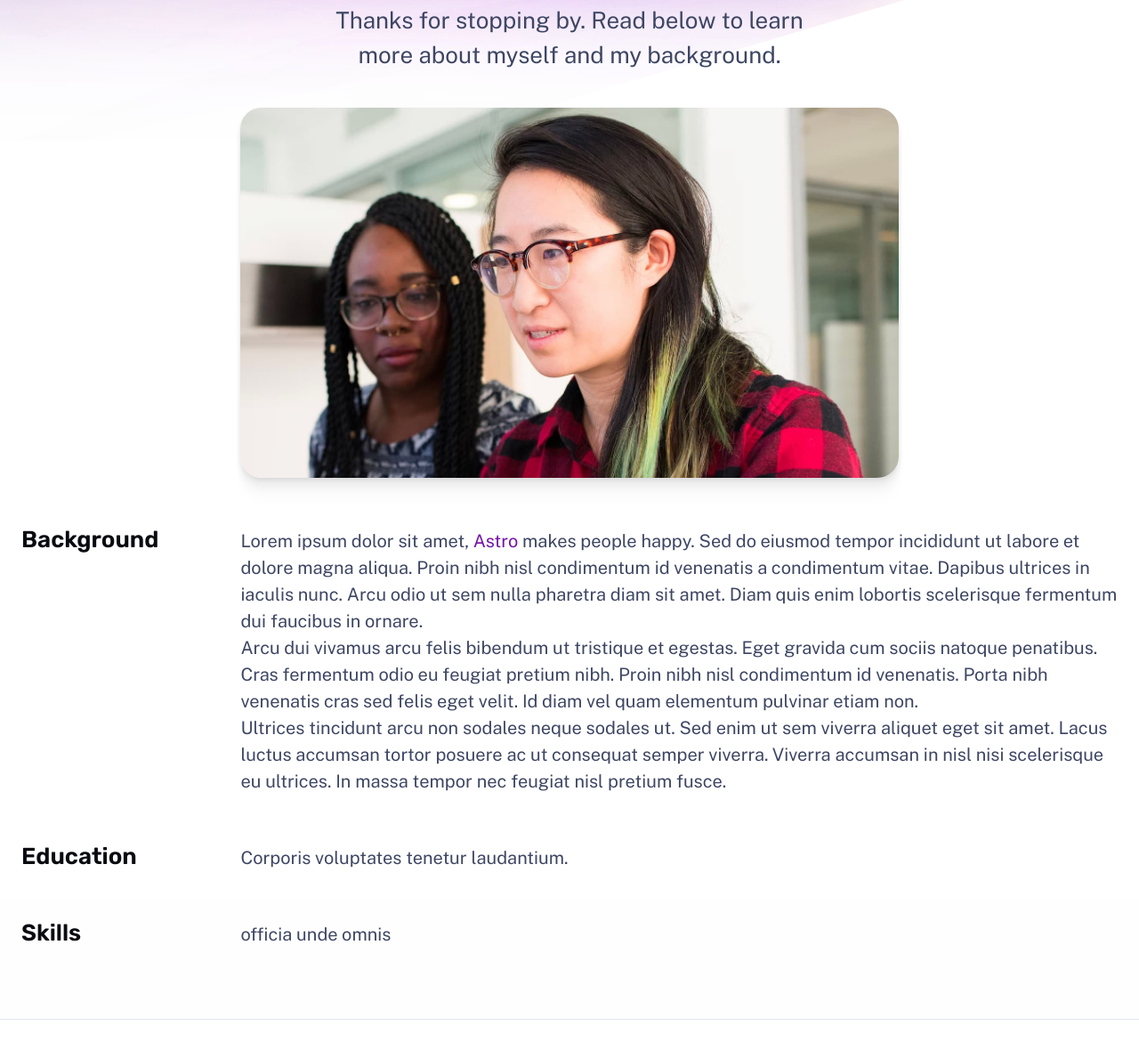
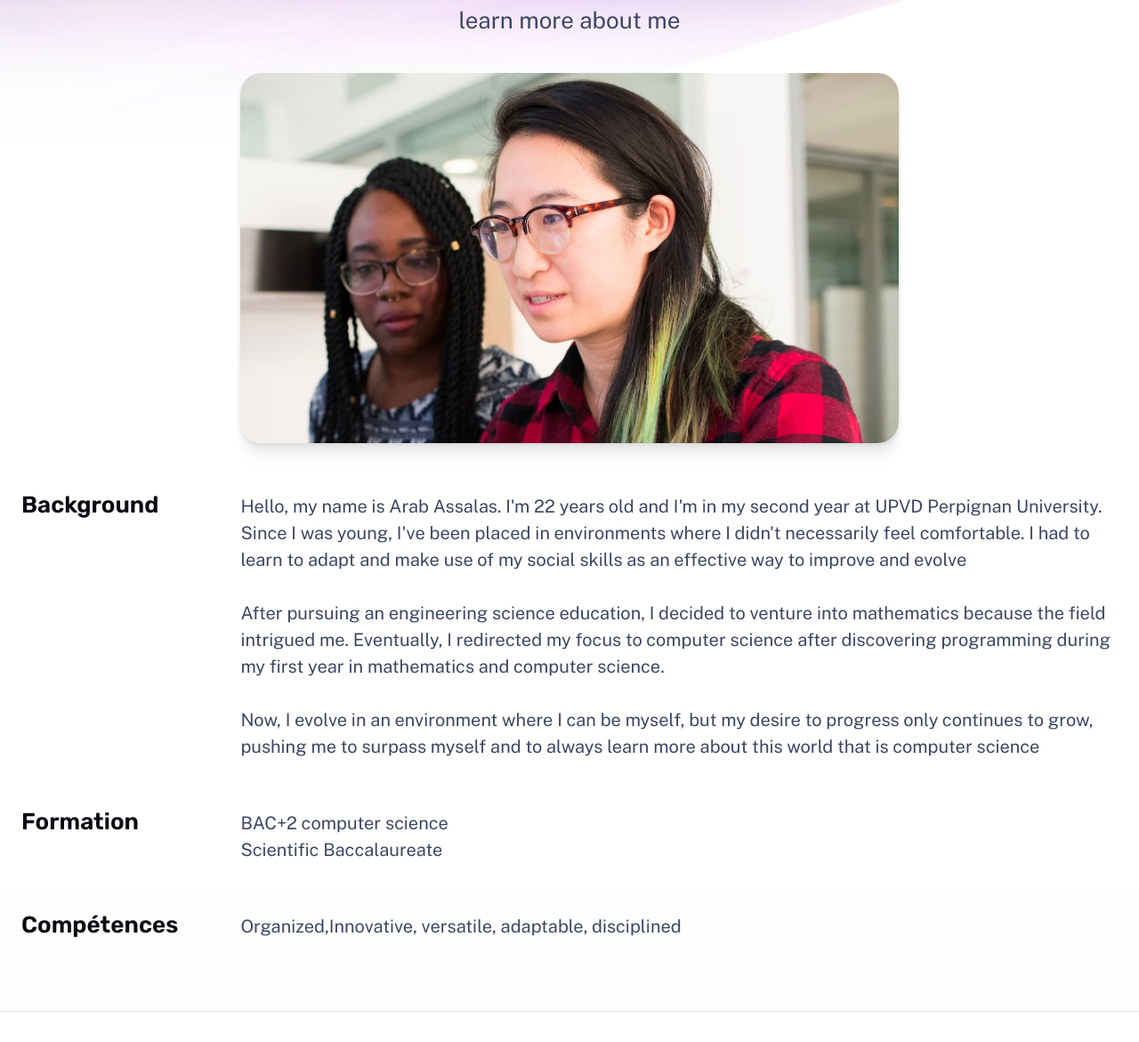
Before and after one commit to assalasArab/portfoliov2, an Astro site: page /about in a window 1280 px wide. Shown: the part 269-1440 px from the top of the page at 89% size. Built offline with nearby package versions, Linux system fonts and the light colour scheme; Astro itself is replaced by a stand-in of ours.

Commit message:
Add files via upload

```diff
--- a/src/pages/about.astro
+++ b/src/pages/about.astro
@@ -10,13 +10,13 @@ import Hero from '../components/Hero.astro';
 		<main class="wrapper about">
 			<Hero
 				title="About"
-				tagline="Thanks for stopping by. Read below to learn more about myself and my background."
+				tagline="learn more about me"
 			>
 				<img
-					width="1553"
-					height="873"
+					width="4032"
+					height="3024"
 					src="/assets/at-work.jpg"
-					alt="Jeanine White at work with a colleague"
+					alt="me when i was a kid"
 				/>
 			</Hero>
 
@@ -24,35 +24,34 @@ import Hero from '../components/Hero.astro';
 				<h2 class="section-title">Background</h2>
 				<div class="content">
 					<p>
-						Lorem ipsum dolor sit amet, <a href="https://astro.build/">Astro</a> makes people happy.
-						Sed do eiusmod tempor incididunt ut labore et dolore magna aliqua. Proin nibh nisl condimentum
-						id venenatis a condimentum vitae. Dapibus ultrices in iaculis nunc. Arcu odio ut sem nulla
-						pharetra diam sit amet. Diam quis enim lobortis scelerisque fermentum dui faucibus in ornare.
+						Hello, my name is Arab Assalas. I'm 22 years old and I'm in my second year at UPVD Perpignan University. Since I was young, I've been placed in environments where I didn't necessarily feel comfortable. I had to
+						learn to adapt and make use of my social skills as an effective way to improve and evolve
 					</p>
+					<br>
 					<p>
-						Arcu dui vivamus arcu felis bibendum ut tristique et egestas. Eget gravida cum sociis
-						natoque penatibus. Cras fermentum odio eu feugiat pretium nibh. Proin nibh nisl
-						condimentum id venenatis. Porta nibh venenatis cras sed felis eget velit. Id diam vel
-						quam elementum pulvinar etiam non.
+						After pursuing an engineering science education, I decided to venture into mathematics
+						because the field intrigued me. Eventually, I redirected my focus to
+						computer science after discovering programming during my first year in
+						mathematics and computer science.
 					</p>
+					<br>
 					<p>
-						Ultrices tincidunt arcu non sodales neque sodales ut. Sed enim ut sem viverra aliquet
-						eget sit amet. Lacus luctus accumsan tortor posuere ac ut consequat semper viverra.
-						Viverra accumsan in nisl nisi scelerisque eu ultrices. In massa tempor nec feugiat nisl
-						pretium fusce.
+					Now, I evolve in an environment where I can be myself,
+					but my desire to progress only continues to grow, pushing me to surpass myself and to always learn more about this world that is computer science
 					</p>
 				</div>
 			</section>
 			<section>
-				<h2 class="section-title">Education</h2>
+				<h2 class="section-title">Formation</h2>
 				<div class="content">
-					<p>Corporis voluptates tenetur laudantium.</p>
+					<p>BAC+2 computer science</p>
+					<p>Scientific Baccalaureate</p>
 				</div>
 			</section>
 			<section>
-				<h2 class="section-title">Skills</h2>
+				<h2 class="section-title">Compétences</h2>
 				<div class="content">
-					<p>officia unde omnis</p>
+					<p>Organized,Innovative, versatile, adaptable, disciplined</p>
 				</div>
 			</section>
 		</main>
```
Also changed, not shown: src/components/Skills.astro (+5 -5 lines), src/pages/index.astro (+7 -8 lines).
